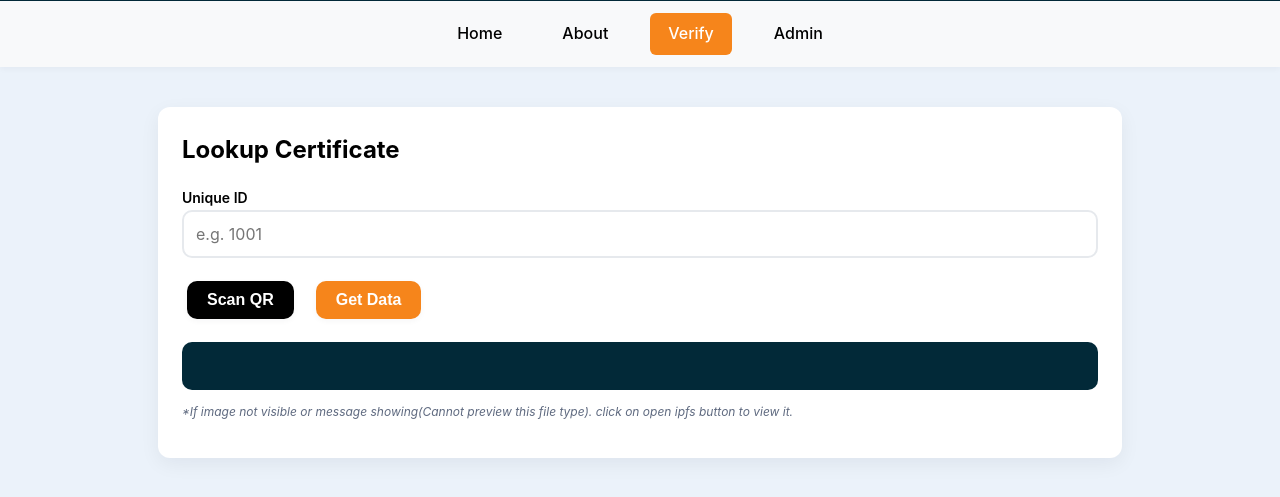
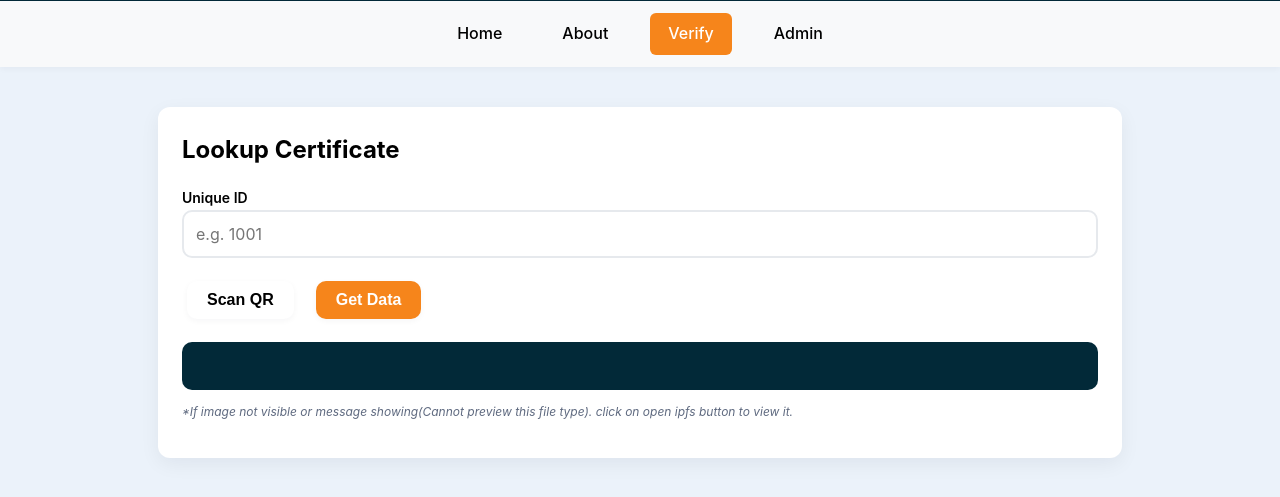
Before and after one commit to Sarthaksrivastava1/TruCert, a plain HTML site: page certification.html in a window 1280 px wide. Shown: the part 89-586 px from the top of the page. Drawn offline with Linux system fonts and the light colour scheme.

Commit message:
Update certification.html

```diff
--- a/certification.html
+++ b/certification.html
@@ -32,7 +32,7 @@
       <h2>Lookup Certificate</h2>
       <label>Unique ID <input id="getId" type="number" placeholder="e.g. 1001" /></label>
       <div class="row">
-        <button id="scanQR" class="btnn">Scan QR</button>
+        <button id="scanQR" class="btn">Scan QR</button>
         <button id="getDataBtn" class="btn primary">Get Data</button>
       </div>
       <div id="dataResult" class="result"></div>
```
